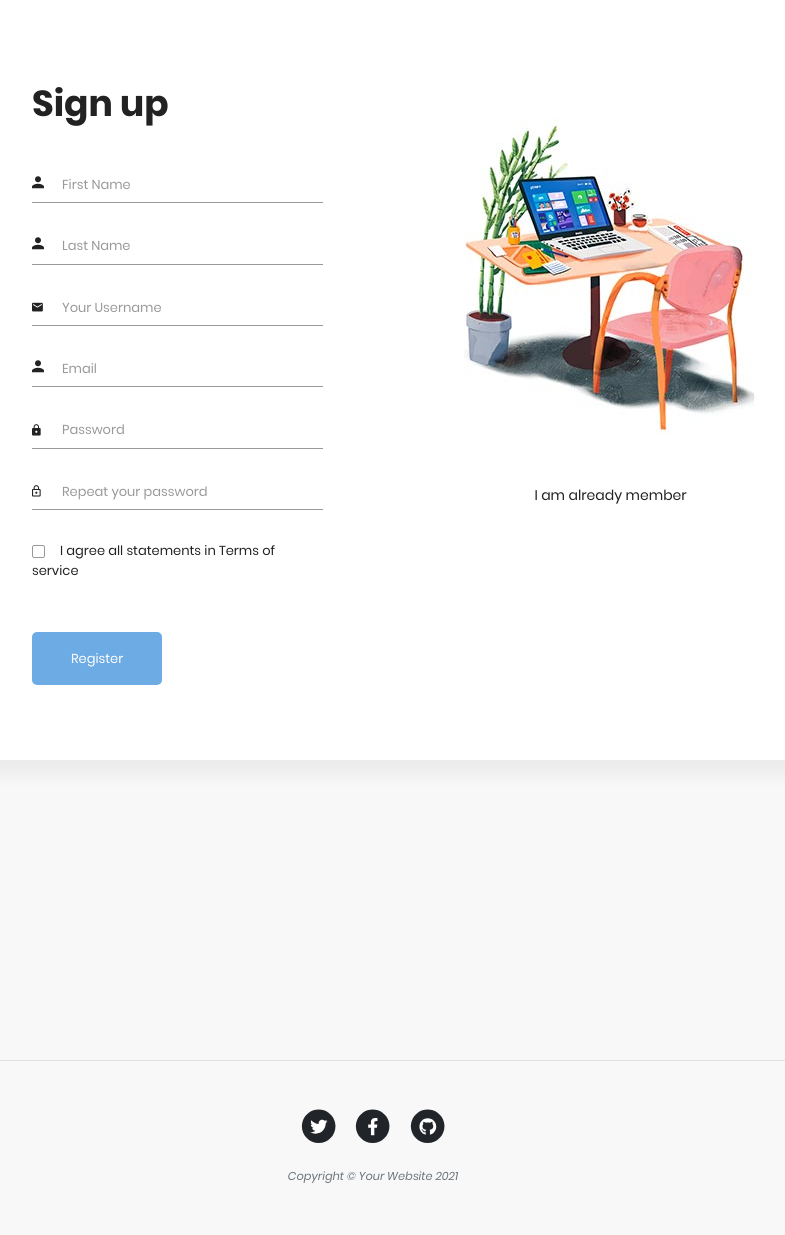
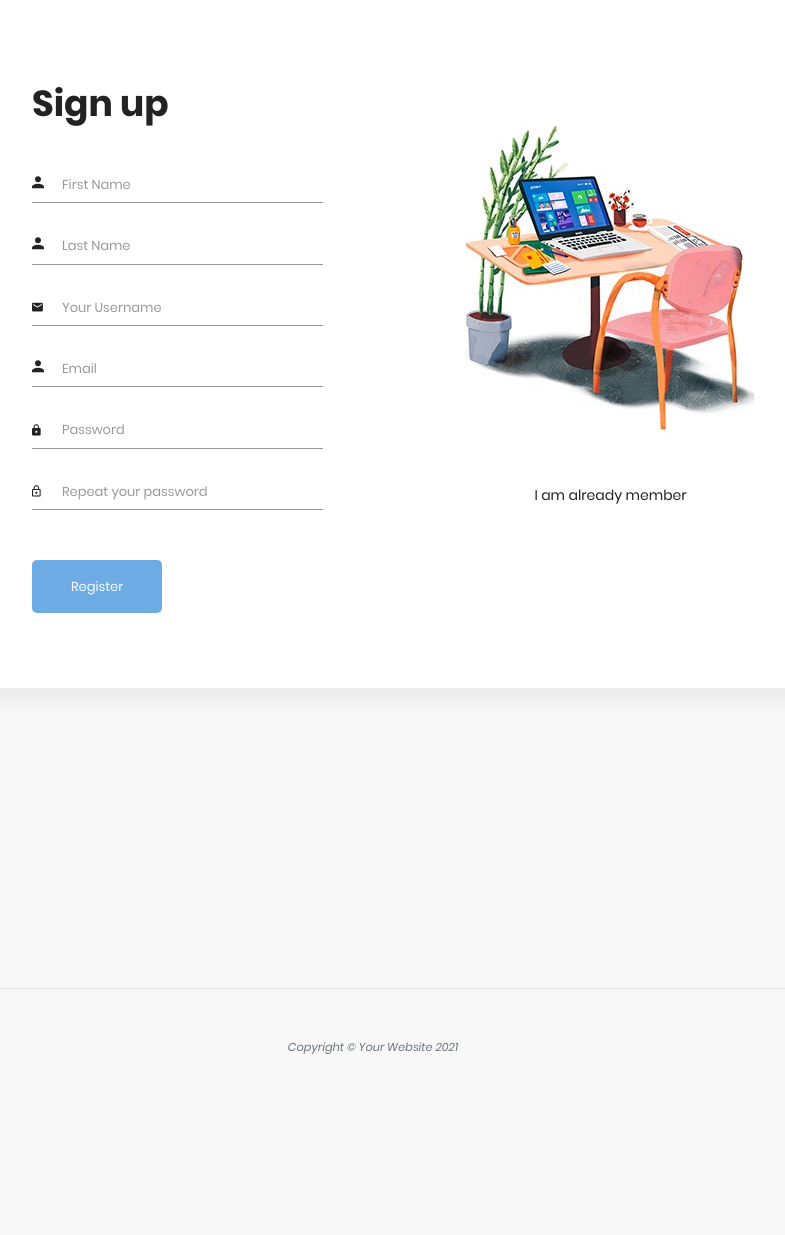
Before and after one commit to Akshath-Mahajan/blog, a Django app: page /signup/ in a window 1280 px wide. Shown: the part 151-1386 px from the top of the page, without its empty margins (267-1052 px from the left). After the commit the page ends 1205 px from the top, so only its background shows below. Run offline with Django 4.2, Linux system fonts and the light colour scheme; some libraries are stand-ins or nearby versions.

Commit message:
Finishing

```diff
--- a/accounts/templates/accounts/login.html
+++ b/accounts/templates/accounts/login.html
@@ -10,7 +10,7 @@
             <div class="signin-content">
                 <div class="signin-image">
                     <figure><img src="{% static 'assets/img/signin-image.jpg' %}" alt="sing up image"></figure>
-                    <a href="#" class="signup-image-link">Create an account</a>
+                    <a href="{% url 'signup' %}" class="signup-image-link">Create an account</a>
                 </div>
 
                 <div class="signin-form">
@@ -25,10 +25,6 @@
                             <label for="your_pass"><i class="zmdi zmdi-lock"></i></label>
                             <input type="password" name="password" id="your_pass" placeholder="Password"/>
                         </div>
-                        <div class="form-group">
-                            <input type="checkbox" name="remember-me" id="remember-me" class="agree-term" />
-                            <label for="remember-me" class="label-agree-term"><span><span></span></span>Remember me</label>
-                        </div>
                         <div class="form-group form-button">
                             <input type="submit" name="signin" id="signin" class="form-submit" value="Log in"/>
                         </div>
--- a/accounts/templates/accounts/register.html
+++ b/accounts/templates/accounts/register.html
@@ -37,10 +37,6 @@
                                 <label for="re-pass"><i class="zmdi zmdi-lock-outline"></i></label>
                                 <input type="password" name="password2" id="re_pass" placeholder="Repeat your password"/>
                             </div>
-                            <div class="form-group">
-                                <input type="checkbox" name="agree-term" id="agree-term" class="agree-term" />
-                                <label for="agree-term" class="label-agree-term"><span><span></span></span>I agree all statements in  <a href="#" class="term-service">Terms of service</a></label>
-                            </div>
                             <div class="form-group form-button">
                                 <input type="submit" name="signup" id="signup" class="form-submit" value="Register"/>
                             </div>
@@ -48,7 +44,7 @@
                     </div>
                     <div class="signup-image">
                         <figure><img src="{% static 'assets/img/signup-image.jpg' %}" alt="sing up image"></figure>
-                        <a href="#" class="signup-image-link">I am already member</a>
+                        <a href="{% url 'login' %}" class="signup-image-link">I am already member</a>
                     </div>
                 </div>
             </div>
--- a/blog/templates/base.html
+++ b/blog/templates/base.html
@@ -113,31 +113,6 @@
       <div class="container px-4 px-lg-5">
         <div class="row gx-4 gx-lg-5 justify-content-center">
           <div class="col-md-10 col-lg-8 col-xl-7">
-            <ul class="list-inline text-center">
-              <li class="list-inline-item">
-                <a href="#!"
-                  ><span class="fa-stack fa-lg"
-                    ><i class="fas fa-circle fa-stack-2x"></i
-                    ><i class="fab fa-twitter fa-stack-1x fa-inverse"></i></span
-                ></a>
-              </li>
-              <li class="list-inline-item">
-                <a href="#!"
-                  ><span class="fa-stack fa-lg"
-                    ><i class="fas fa-circle fa-stack-2x"></i
-                    ><i
-                      class="fab fa-facebook-f fa-stack-1x fa-inverse"
-                    ></i></span
-                ></a>
-              </li>
-              <li class="list-inline-item">
-                <a href="#!"
-                  ><span class="fa-stack fa-lg"
-                    ><i class="fas fa-circle fa-stack-2x"></i
-                    ><i class="fab fa-github fa-stack-1x fa-inverse"></i></span
-                ></a>
-              </li>
-            </ul>
             <div class="small text-center text-muted fst-italic">
               Copyright &copy; Your Website 2021
             </div>
--- a/blog/templates/blog/index.html
+++ b/blog/templates/blog/index.html
@@ -11,8 +11,8 @@
     <div class="row gx-4 gx-lg-5 justify-content-center">
       <div class="col-md-10 col-lg-8 col-xl-7">
         <div class="site-heading">
-          <h1>Clean Blog</h1>
-          <span class="subheading">My Blogger</span>
+          <h1>Blogger</h1>
+          <span class="subheading">A place to share your thoughts</span>
         </div>
       </div>
     </div>
--- a/blog/views_class.py
+++ b/blog/views_class.py
@@ -20,9 +20,9 @@ class CreateBlog(LoginRequiredMixin, View):
         return render(request, 'blog/crud_post.html', {'mode':"Create"})
 
     def post(self, request, *args, **kwargs):
-        title = request.POST["title"]
-        content = request.POST["content"]
-        image = request.POST["image"]
+        title = request.POST.get('title', None)
+        content = request.POST.get('content', None)
+        image = request.FILES.get('image', None)
         blog = BlogPost.objects.create(author=request.user, title=title, content=content, image=image)
         blog.save()
         return redirect('blog_detail', pk=blog.id)
```
